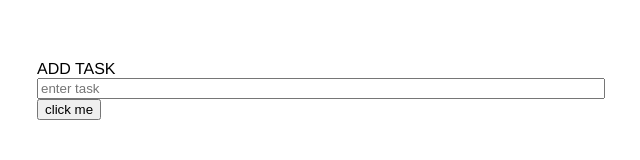
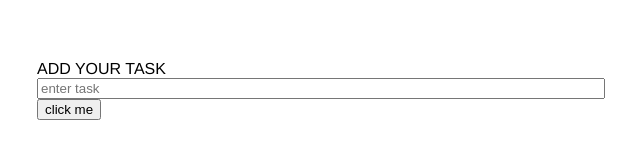
Before and after one commit to kudos-dot-com/vue-todolist, a Vue app: page / in a window 1280 px wide. Shown: the top 160 px of the page, without its empty margins (319-959 px from the left). Built offline with nearby package versions, Linux system fonts and the light colour scheme.

Commit message:
Update App.vue

```diff
--- a/src/App.vue
+++ b/src/App.vue
@@ -2,7 +2,7 @@
   <div id="app">
     <form>
     <div>
-        <label for="task" >add task</label>
+        <label for="task" >add your task</label>
         <br />
         <input placeholder="enter task" type="text" v-model="formValues.task"/>
          <button type="button" @click="onbuttClick($event)">click me</button>
```
